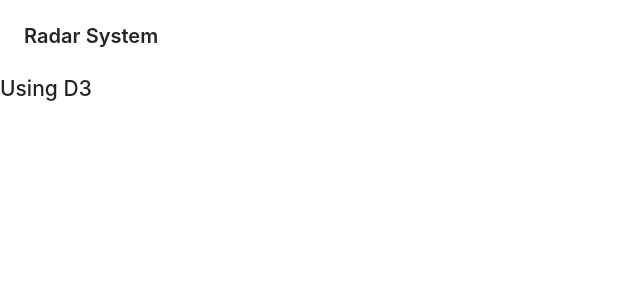
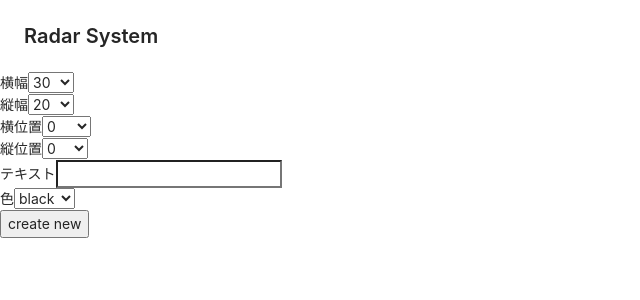
Before and after one commit to mike-neck/tech-radar-system, a React (Create React App) app: page / in a window 1280 px wide. Shown: the top 300 px of the page, without its empty margins (0-640 px from the left). Built offline with nearby package versions, Linux system fonts and the light colour scheme.

Commit message:
studying d3 + react.

```diff
--- a/src/App.tsx
+++ b/src/App.tsx
@@ -1,20 +1,14 @@
-import React, {useEffect} from 'react';
-import * as d3 from "d3";
+import React from 'react';
 import {PageHeader} from "antd";
 import './App.css';
+import {Canvas} from "./components/Canvas";
 
 function App() {
-
-  useEffect(() => {
-    const element = d3.select(".d3");
-    element.append("h2").html("Using D3");
-  });
 
   return (
     <div className="App">
       <PageHeader title="Radar System"/>
-      <article className="d3">
-      </article>
+      <Canvas/>
     </div>
   );
 }
--- /dev/null
+++ b/src/components/Canvas.tsx
@@ -0,0 +1,16 @@
+import React, {useState} from "react";
+import {RectangleText, RectangleTexts} from "./Rectangle";
+import {InputForms, MaxHorizontalAxis, MaxVerticalAxis} from "./InputForms";
+import {Svg} from "./Svg";
+
+export const Canvas: React.FC = () => {
+    const [rects, setRects] = useState([] as RectangleTexts);
+    return (
+        <>
+            <InputForms onNewObject={ (rect: RectangleText) => setRects([...rects, rect]) }/>
+            <Svg width={MaxHorizontalAxis} height={MaxVerticalAxis}>
+                <RectangleTexts items={ rects }/>
+            </Svg>
+        </>
+    );
+};
--- /dev/null
+++ b/src/components/InputForms.tsx
@@ -0,0 +1,167 @@
+import React, {ChangeEventHandler, ReactElement, useState} from "react";
+import {BasicColor, BasicColorCandidates, RectangleText} from "./Rectangle";
+
+class AxisBuilder implements Iterator<number>, Iterable<number> {
+    max: number;
+    previous: number;
+    current: number;
+
+    constructor(selectedSize: number, max: number) {
+        this.max = max - selectedSize;
+        this.current = 10;
+        this.previous = 0;
+    }
+
+    [Symbol.iterator](): Iterator<number> {
+        return this;
+    }
+
+    next(): IteratorResult<number> {
+        const next = this.previous + this.current;
+        if (this.max < next) {
+            return {
+                done: true, value: undefined
+            };
+        } else {
+            this.previous = this.current;
+            this.current = next;
+            return {
+                done: false, value: next
+            };
+        }
+    }
+}
+
+function newSelectableCandidateNumbers<T extends number>(selected: T, max: number): number[] {
+    const axisBuilder = new AxisBuilder(selected, max);
+    const array: number[] = [0];
+    // @ts-ignore
+    for (const item of axisBuilder) {
+        array.push(item);
+    }
+    return array;
+}
+
+type OnChangeHandler<T> = (item: T) => void;
+
+type SelectableHeight = 10 | 20 | 30 | 50 | 80 | 130;
+const allSelectableHeight: SelectableHeight[] = [10, 20, 30, 50, 80, 130];
+
+export const MaxVerticalAxis = 300
+
+type SelectableWidth = SelectableHeight | 210;
+const allSelectableWidth: SelectableWidth[] = [...allSelectableHeight, 210];
+
+export const MaxHorizontalAxis = 500
+
+
+function Selector<T extends number>(param: { initialValue: T, candidates: T[], handler: OnChangeHandler<T> }): ReactElement {
+    const [selector, setSelector] = useState<T>(param.initialValue);
+    const changeEventHandler: ChangeEventHandler<HTMLSelectElement> = event => {
+        const value = event.target.value;
+        try {
+            const int = Number(value);
+            const newValue = int as T;
+            setSelector(newValue);
+            param.handler(newValue);
+        } catch (e) {
+        }
+    };
+    return (
+        <select multiple={false} value={selector} onChange={changeEventHandler}>
+            {
+                param.candidates.map((w: T) => (<option key={`${w}`} value={w}>{w}</option>))
+            }
+        </select>
+    );
+}
+
+type ScaleName = "width" | "height";
+type AxisName = "x" | "y";
+type CooperativeProperty = { scaleName: ScaleName, axisName: AxisName, max: number };
+const cooperativeProperty = {
+    horizon: { scaleName: "width" as ScaleName, axisName: "x" as AxisName, max: MaxHorizontalAxis },
+    vertex: { scaleName: "height" as ScaleName, axisName: "y" as AxisName, max: MaxVerticalAxis },
+};
+
+export function InputForms(param: { onNewObject: (newObject: RectangleText) => void }): ReactElement {
+    const initialWidth = 30;
+    const initialHeight = 20;
+
+    const [horizontalSelector, setHorizontalSelector] = useState(newSelectableCandidateNumbers(initialWidth, MaxHorizontalAxis));
+    const [verticalSelector, setVerticalSelector] = useState(newSelectableCandidateNumbers(initialHeight, MaxVerticalAxis));
+    const initialObject: RectangleText = {
+        text: "",
+        color: "black",
+        width: initialWidth,
+        height: initialHeight,
+        axis: {
+            x: 0,
+            y: 0
+        }
+    };
+    const [object, setObject] = useState(initialObject);
+
+    function update(name: string, value: any) {
+        const newObject = { ...object, [name]: value };
+        setObject(newObject);
+    }
+    function updateScale(property: CooperativeProperty, value: number, updater: (newValue: number[]) => void) {
+        update(property.scaleName, value);
+        const newRange = newSelectableCandidateNumbers(value, property.max);
+        if (!newRange.includes(object.axis[property.axisName])) {
+            const newAxis = { ...object.axis, [property.axisName]: 0 };
+            update("axis", newAxis);
+        }
+        updater(newRange);
+    }
+    function updateAxis(name: AxisName, value: number) {
+        const newAxis = { ...object.axis, [name]: value };
+        update("axis", newAxis);
+    }
+
+    return (
+        <div>
+            <div>
+                <div>
+                    <label>横幅</label>
+                    <Selector<SelectableWidth>
+                        initialValue={initialWidth} candidates={allSelectableWidth}
+                        handler={(value: SelectableWidth) => {updateScale(cooperativeProperty.horizon, value, setHorizontalSelector)}}
+                    />
+                </div>
+                <div>
+                    <label>縦幅</label>
+                    <Selector<SelectableHeight>
+                        initialValue={initialHeight}
+                        candidates={allSelectableHeight}
+                        handler={ (value: SelectableHeight) => { updateScale(cooperativeProperty.vertex, value, setVerticalSelector) }}
+                    />
+                </div>
+            </div>
+            <div>
+                <div>
+                    <label>横位置</label>
+                    <Selector initialValue={0} candidates={horizontalSelector} handler={ (value: number) => updateAxis("x", value) } />
+                </div>
+                <div>
+                    <label>縦位置</label>
+                    <Selector initialValue={0} candidates={verticalSelector} handler={ (value: number) => updateAxis("y", value) } />
+                </div>
+            </div>
+            <div>
+                <label>テキスト</label>
+                <input type="text" onChange={event => update("text", event.target.value)} value={object.text}/>
+            </div>
+            <div>
+                <label>色</label>
+                <select value={object.color} onChange={event => update("color", event.target.value)}>
+                    {
+                        BasicColorCandidates.map((color: BasicColor) => (<option key={color} value={color}>{ color }</option>))
+                    }
+                </select>
+            </div>
+            <button type="button" onClick={ () => param.onNewObject(object) }>create new</button>
+        </div>
+    );
+}
--- /dev/null
+++ b/src/components/Rectangle.tsx
@@ -0,0 +1,44 @@
+import React, {useEffect} from "react";
+import * as d3 from "d3";
+
+export type BasicColor = "black" | "blue" | "red" | "green";
+export const BasicColorCandidates: BasicColor[] = ["black", "blue", "red", "green"];
+
+export interface Axis {
+    x: number;
+    y: number;
+}
+
+export interface RectangleText {
+    text: string;
+    width: number;
+    height: number;
+    color: BasicColor;
+    axis: Axis;
+}
+
+export type RectangleTexts = RectangleText[];
+
+export const RectangleTexts: React.FC<{ items: RectangleTexts }> = ({ items }) => {
+    useEffect(() => {
+        const all = d3.select(".rects");
+
+        const boxes = all.selectAll("rect")
+            .data(items).enter()
+            .append("g")
+            .attr("transform", (datum) => `translate(${datum.axis.x}, ${datum.axis.y})`);
+        boxes.append("rect")
+            .attr("width", (datum) => datum.width)
+            .attr("height", (datum) => datum.height)
+            .attr("fill", (datum) => datum.color);
+        boxes.append("text")
+            .attr("transform", datum => `translate(0, ${datum.height})`)
+            .attr("fill", "white")
+            .style("font-size", datum => datum.width * 0.9)
+            .text(datum => datum.text);
+    });
+    // noinspection CheckTagEmptyBody
+    return (
+        <g className="rects"></g>
+    );
+};
--- /dev/null
+++ b/src/components/Svg.tsx
@@ -0,0 +1,14 @@
+import React from "react";
+
+export interface Scale {
+    width: number;
+    height: number;
+}
+
+export const Svg: React.FC<Scale> = ({ children, width, height }) => {
+    return (
+        <svg style={{ width: width, height: height }}>
+            { children }
+        </svg>
+    );
+};
--- a/tsconfig.json
+++ b/tsconfig.json
@@ -22,6 +22,7 @@
     "jsx": "react"
   },
   "include": [
-    "src"
+    "src",
+    "src/*"
   ]
 }
```
